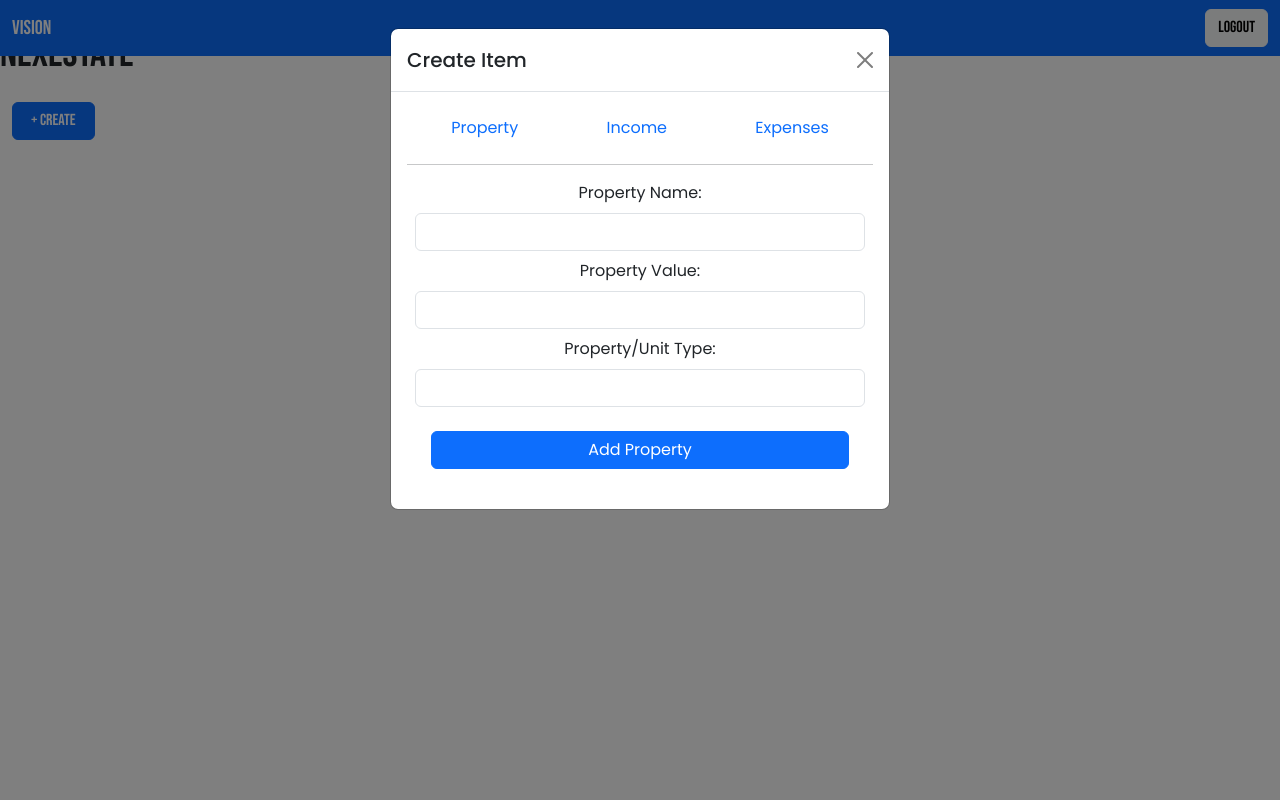
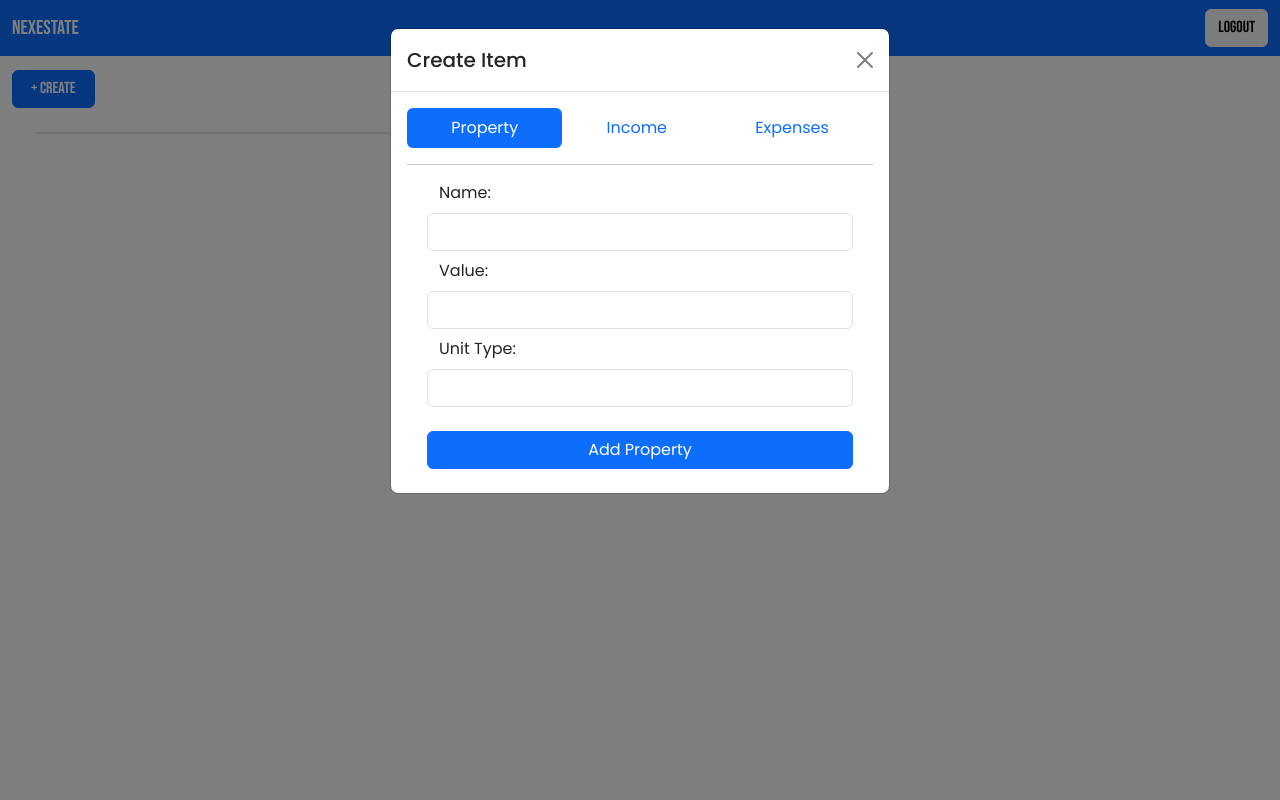
Before and after one commit to Danirali/DanEmuPMS, a Flask app: page /dashboard in a window 1280 px wide, after a click on "+ Create". Run offline with Flask 3, Linux system fonts and the light colour scheme; the visitor is signed in with stand-in values (Sample User, id 1); data that the repository does not hold is empty; some libraries are stand-ins or nearby versions.

Commit message:
updated source files

```diff
--- a/main.py
+++ b/main.py
@@ -109,24 +109,22 @@ def get_expenses():
 @login_required
 def add_expense():
   data = request.json
-  print("Received Data:", data)
-
-  name = data.get('name')
-  amount = data.get('amount')
-  category = data.get('category')
-  property_id = data.get('property_id')
-  extra = data.get('extra')
 
   # Check for missing data
-  if not name or amount is None or not category or property_id is None:
-    return jsonify({"message": "Missing data"}), 400
+  if 'name' not in data or 'amount' not in data or 'category' not in data:
+    return jsonify({"message": "Missing data"},{"data":[data]}), 400
+
+  property_id = data.get('property_id')  # Should be a single ID, not a list
+  extra = data.get('extra', None)  # Optional field
 
   # Create the new expense
-  new_expense = Expense(name=name,
-                        amount=amount,
-                        category=category,
-                        property_id=property_id,
-                        extra=extra)
+  new_expense = Expense(
+      name=data['name'],
+      amount=float(data['amount']),  # Ensure it's a float
+      category=data['category'],
+      property_id=int(property_id),  # Ensure it's an integer
+      extra=extra if isinstance(extra, str) else None  # Convert only if it's a string
+  )
   db.session.add(new_expense)
   db.session.commit()
 
@@ -165,7 +163,7 @@ def add_property():
   data = request.json
 
   if 'name' not in data or 'value' not in data or 'unit' not in data:
-    return jsonify({"message": "Missing data"}), 400
+    return jsonify({"message": "Missing data"},{"data":[data]}), 400
 
   new_property = Property(name=data['name'],
                           value=data['value'],
@@ -203,32 +201,24 @@ def get_income():
   } for income in incomes])
 
 # API Route for adding income
-@app.route('/api/add_income', methods=['POST'])
+@app.route('/api/income/add', methods=['POST'])
 @login_required
 def add_income():
   data = request.json
-  print("Received Data:", data)
 
-  name = data.get('name')
-  amount = data.get('amount')
-  date_str = data.get('date')
-  property_id = data.get('property_id')
-  extra = data.get('extra')
-
-  # Check for missing data
-  if not name or amount is None or not date_str:
-    return jsonify({"message": "Missing data"}), 400
+  if 'name' not in data or 'amount' not in data or 'property_id' not in data:
+    return jsonify({"message": "Missing data"},{"data":[data]}), 400
 
   try:
-    date_obj = datetime.strptime(date_str, "%Y-%m-%d")
+    date_obj = datetime.strptime(data['date'], "%Y-%m-%d")
   except ValueError:
     return jsonify({"message": "Invalid date format. Use YYYY-MM-DD"}), 400
 
-  new_income = Income(name=name,
-                      amount=amount,
+  new_income = Income(name=data['name'],
+                      amount=data['amount'],
                       date=date_obj,
-                      property_id=property_id,
-                      extra=extra)
+                      property_id=data['property_id'],
+                      extra=data['extra'])
   db.session.add(new_income)
   db.session.commit()
 
@@ -240,14 +230,20 @@ def remove_income(income_id):
   income_to_delete = Income.query.get(income_id)
 
   if not income_to_delete:
-    return jsonify({"message": "Expense not found"}), 404
+    return jsonify({"message": "Income not found"}), 404
 
   db.session.delete(income_to_delete)
   db.session.commit()
 
-  return jsonify({"message": "Expense removed successfully!"})
+  return jsonify({"message": "Income removed successfully!"})
 
+@app.route("/api/income/net")
+def net_income():
+    incomes = db.session.query(db.func.sum(Income.amount)).scalar()
+    expenses = db.session.query(db.func.sum(Expense.amount)).scalar()
+    net_income = incomes - expenses
 
+    return jsonify({"income": incomes, "expenses": expenses, "net": net_income})
 
 
 @app.route('/')
@@ -306,9 +302,9 @@ def about_ui():
 
 
 @app.route('/dashboard')
-@login_required  # Protect the dashboard route
 def dashboard():
-  return render_template('dashboard.html')
+    properties = Property.query.all()  # Fetch properties from the database
+    return render_template('dashboard.html', properties=properties)
 
 @app.route('/expenses/add', methods=['GET'])
 @login_required
--- a/static/dashboard.js
+++ b/static/dashboard.js
@@ -1,19 +1,162 @@
-document.addEventListener('DOMContentLoaded', async() => {
-    loadSection('propertiesNav')
+document.addEventListener('DOMContentLoaded', async () => {
+    loadSection('propertyNav');
+    fetchProperties('income_property_id');
+    fetchProperties('expense_property_id');
+
+    try {
+        const response = await fetch("/api/income/net"); // Replace with your API endpoint
+        const data = await response.json();
+
+        const netIncome = data.net_income;
+        const expenses = data.expenses;  // Assuming your API returns expenses too
+
+        const ctx = document.getElementById("netIncome_donut").getContext("2d");
+
+        new Chart(ctx, {
+            type: "doughnut", // Ring chart (donut) type
+            data: {
+                labels: ["Net Income", "Expenses"],
+                datasets: [
+                    {
+                        data: [netIncome, expenses],
+                        backgroundColor: ["#4CAF50", "#FF5252"],
+                        hoverBackgroundColor: ["#66BB6A", "#FF1744"],
+                    },
+                ],
+            },
+            options: {
+                responsive: true,
+                cutout: "60%", // Creates the ring effect
+                plugins: {
+                    legend: { position: "bottom" },
+                },
+            },
+        });
+    } catch (error) {
+        console.error("Error fetching net income data:", error);
+    }
 })
-
-let propertyForm = document.getElementById('propertyForm');
 
 function loadSection(domain) {
     let navOption = document.getElementById(domain);
-    let propertyNav = document.getElementById('propertyNavLabel');
-    let incomeNav = document.getElementById('incomeNavLabel');
-    let expensesNav = document.getElementById('expensesNavLabel');
+    let navOptionLabel = document.getElementById(domain + "Label");
+    navOptions = ['propertyNav', 'incomeNav', 'expensesNav']
 
-    propertyNav.setAttribute('class','flex-sm-fill text-sm-center nav-link')
-    incomeNav.setAttribute('class','flex-sm-fill text-sm-center nav-link')
-    expensesNav.setAttribute('class','flex-sm-fill text-sm-center nav-link')
+    navOptions.forEach(option => {
+        document.getElementById(option).style.display = 'none';
+        document.getElementById(option + "Label").classList.remove('active');
+    });
 
-    navOption.setAttribute('class','flex-sm-fill text-sm-center nav-link active')
+    navOptionLabel.classList.add('active');
     navOption.style.display = 'block';
+
+    document.getElementById('formMessage').innerHTML = '';
+
+    Array.from(document.getElementsByClassName('btn')).forEach(button => {
+        button.classList.remove('bg-success');
+        button.classList.remove('bg-danger');
+    });
 }
+
+async function fetchProperties(element_id) {
+    let response = await fetch("/api/properties");  // Fetch properties from backend
+    let properties = await response.json();
+    let propertyDropdown = document.getElementById(element_id);
+
+    // Clear existing options
+    propertyDropdown.innerHTML = '<option value="">Select a Property</option>';
+
+    // Populate dropdown with property names but store their IDs
+    properties.forEach(property => {
+        let option = document.createElement("option");
+        option.value = property.id;  // Set the property ID as the value
+        option.textContent = property.name;  // Show the property name
+        propertyDropdown.appendChild(option);
+    });
+
+
+}
+
+document.getElementById("incomeForm").addEventListener("submit", async function (event) {
+    event.preventDefault();
+
+    let name = document.getElementById("incomeName").value;
+    let amount = document.getElementById("incomeAmount").value;
+    let date = document.getElementById("income_date").value;
+    let property_id = document.getElementById("income_property_id").value;
+    let extra = document.getElementById("income_extra").value;
+
+    let response = await fetch("/api/income/add", {
+        method: "POST",
+        headers: {
+            "Content-Type": "application/json"
+        },
+        body: JSON.stringify({ name, amount, date, property_id, extra })
+    });
+
+    let result = await response.json();
+
+    if (response.ok) {
+        document.getElementById("incomeSubmitBtn").classList.add('bg-success');
+        document.getElementById("incomeForm").reset();
+    } else {
+        document.getElementById("incomeSubmitBtn").classList.add('bg-danger');
+    }
+});
+
+document.getElementById("propertyForm").addEventListener("submit", async function (event) {
+    event.preventDefault();
+
+    let name = document.getElementById("name").value;
+    let value = document.getElementById("value").value;
+    let unit = document.getElementById("unit").value;
+
+    let response = await fetch("/api/properties/add", {
+        method: "POST",
+        headers: {
+            "Content-Type": "application/json"
+        },
+        body: JSON.stringify({ name, value, unit })
+    });
+
+    let result = await response.json();
+
+    if (response.ok) {
+        document.getElementById("propertySubmitBtn").classList.add('bg-success');
+        document.getElementById("propertyForm").reset();
+    } else {
+        document.getElementById("incomeSubmitBtn").classList.add('bg-danger');
+    }
+});
+
+
+
+document.getElementById("expenseForm").addEventListener("submit", async function (event) {
+    event.preventDefault();
+
+    let name = document.getElementById("expenseName").value;
+    let amount = document.getElementById("expenseAmount").value;
+    let category = document.getElementById("category").value;
+    let property_id = document.getElementById("expense_property_id").value;
+    let extra = document.getElementById("expense_extra").value;
+
+
+    try {
+        let response = await fetch("/api/expenses/add", {
+            method: "POST",
+            headers: { "Content-Type": "application/json" },
+            body: JSON.stringify({ name, amount, category, property_id, extra })
+        });
+
+        let result = await response.json();
+
+        if (response.ok) {
+            document.getElementById("expenseSubmitBtn").classList.add('bg-success');
+            document.getElementById("expenseForm").reset();
+        } else {
+            document.getElementById("incomeSubmitBtn").classList.add('bg-danger');
+        }
+    } catch (error) {
+        document.getElementById("formMessage").textContent = "Error: Could not add expense.";
+    }
+});
--- a/templates/dashboard.html
+++ b/templates/dashboard.html
@@ -1,33 +1,25 @@
 <!DOCTYPE HTML>
 <html lang="en-GB">
+
 <head>
   <meta charset="UTF-8" />
   <meta name="viewport" content="width=device-width, initial-scale=1.0" />
-    <title>Dashboard - Landlord Vision</title>
-    <link rel= "stylesheet" type= "text/css" href= "{{ url_for('static', filename='styles.css') }}">
-    <link
-      href="https://cdn.jsdelivr.net/npm/bootstrap@5.3.0-alpha1/dist/css/bootstrap.min.css"
-      rel="stylesheet"
-    />
+  <title>Dashboard - NexEstate</title>
+  <link rel="stylesheet" type="text/css" href="{{ url_for('static', filename='styles.css') }}">
+  <link href="https://cdn.jsdelivr.net/npm/bootstrap@5.3.0-alpha1/dist/css/bootstrap.min.css" rel="stylesheet" />
   <link rel="preconnect" href="https://fonts.googleapis.com">
   <link rel="preconnect" href="https://fonts.gstatic.com" crossorigin>
   <link href="https://fonts.googleapis.com/css2?family=Bebas+Neue&display=swap" rel="stylesheet">
 </head>
+
 <body class="font-primary">
   <main>
     <header>
       <nav class="navbar navbar-expand-lg navbar-dark bg-primary fixed-top">
         <div class="container-fluid">
-            <a class="navbar-brand" href="#">Vision</a>
-            <button
-              class="navbar-toggler"
-              type="button"
-              data-bs-toggle="collapse"
-              data-bs-target="#navbarNav"
-              aria-controls="navbarNav"
-              aria-expanded="false"
-              aria-label="Toggle navigation"
-            >
+          <a class="navbar-brand" href="/">NexEstate</a>
+          <button class="navbar-toggler" type="button" data-bs-toggle="collapse" data-bs-target="#navbarNav"
+            aria-controls="navbarNav" aria-expanded="false" aria-label="Toggle navigation">
             <span class="navbar-toggler-icon"></span>
           </button>
           <div class="collapse navbar-collapse" id="navbarNav">
@@ -42,111 +34,188 @@
         </div>
       </nav>
     </header>
-      <h1>NexEstate</h1>
+    <div class="mb-3">.</div>
 
     <!-- Main Start -->
-      <div class="container-fluid mt-4">
+    <div class="container-fluid">
       <div class="row">
         <div class="col-sm-1">
-            <button class="container-fluid btn btn-primary"
-            id="createBtn"
-            class="btn btn-light"
-            data-bs-toggle="modal"
+          <button class="container-fluid btn btn-primary" id="createBtn" class="btn btn-light" data-bs-toggle="modal"
             data-bs-target="#createModal">+ Create</button>
         </div>
       </div>
     </div>
 
-      <div
-        class="modal fade font-poppins"
-        id="createModal"
-        tabindex="-1"
-        aria-labelledby="createModalLabel"
-        aria-hidden="true"
-      >
+    <div class="modal fade font-poppins" id="createModal" tabindex="-1" aria-labelledby="createModalLabel"
+      aria-hidden="true">
       <div class="modal-dialog">
         <div class="modal-content">
           <div class="modal-header">
             <h5 class="modal-title" id="createModalLabel">Create Item</h5>
-              <button
-                type="button"
-                class="btn-close"
-                data-bs-dismiss="modal"
-                aria-label="Close"
-              ></button>
+            <button type="button" class="btn-close" data-bs-dismiss="modal" aria-label="Close"></button>
           </div>
-            <div class="modal-body" onload="loadSection('propertiesNav')">
+          <div class="modal-body" onload="loadSection('propertyNav')">
             <nav class="nav nav-pills flex-column flex-sm-row">
-                <a class="flex-sm-fill text-sm-center nav-link active" id="propertyNavLabel" onclick="loadSection('propertiesNav')" href="#">Property</a>
-                <a class="flex-sm-fill text-sm-center nav-link" id="incomeNavLabel" href="#" onclick="loadSection('incomeNav')">Income</a>
-                <a class="flex-sm-fill text-sm-center nav-link" id="expensesNavLabel" href="#" onclick="loadSection('expensesNav')">Expenses</a>
+              <a class="flex-sm-fill text-sm-center nav-link active" id="propertyNavLabel"
+                onclick="loadSection('propertyNav')" href="#">Property</a>
+              <a class="flex-sm-fill text-sm-center nav-link" id="incomeNavLabel" href="#"
+                onclick="loadSection('incomeNav')">Income</a>
+              <a class="flex-sm-fill text-sm-center nav-link" id="expensesNavLabel" href="#"
+                onclick="loadSection('expensesNav')">Expenses</a>
             </nav>
             <hr>
-              <div class="container" id="propertiesNav" style="display: none;">
+            <div class="container" id="propertyNav" style="display: none;">
               <form id="propertyForm">
                 <div class="row m-2">
-                    <label class="form-label" for="name">Property Name:</label>
+                  <label class="form-label" for="name">Name:</label>
                   <input class="form-control" type="text" id="name" name="name" required>
                 </div>
                 <div class="row m-2">
-                    <label class="form-label" for="value">Property Value:</label>
+                  <label class="form-label" for="value">Value:</label>
                   <input class="form-control" type="number" id="value" name="value" required>
                 </div>
                 <div class="row m-2">
-                    <label class="form-label" for="unit">Property/Unit Type:</label>
+                  <label class="form-label" for="unit">Unit Type:</label>
                   <input class="form-control" type="text" id="unit" name="unit" required>
                 </div>
-                  <div class="row m-4">
-                    <button class="btn btn-primary" type="submit">Add Property</button>
+                <div class="row m-2 mt-4">
+                  <button class="btn btn-primary" type="submit" id="propertySubmitBtn">Add Property</button>
                 </div>
               </form>
             </div>
             <div class="container" id="incomeNav" style="display: none;">
               <form id="incomeForm">
                 <div class="row m-2">
-                    <label class="form-label" for="name">Property Name:</label>
-                    <input class="form-control" type="text" id="name" name="name" required>
+                  <label class="form-label" for="name">Name:</label>
+                  <input class="form-control" type="text" id="incomeName" name="name" required>
                 </div>
                 <div class="row m-2">
-                    <label class="form-label" for="value">Property Value:</label>
-                    <input class="form-control" type="number" id="value" name="value" required>
+                  <label class="form-label" for="amount">Amount:</label>
+                  <input class="form-control" type="number" id="incomeAmount" name="amount" required>
                 </div>
                 <div class="row m-2">
-                    <label class="form-label" for="unit">Property/Unit Type:</label>
-                    <input class="form-control" type="text" id="unit" name="unit" required>
+                  <label class="form-label" for="date">Date:</label>
+                  <input class="form-control" type="date" id="income_date" name="date" required>
                 </div>
-                  <div class="row m-4">
-                    <button class="btn btn-primary" type="submit">Add Property</button>
+                <div class="row m-2">
+                  <label class="form-label" for="property_id">Select Property:</label>
+                  <select onselect="" onclick="" class="form-select" id="income_property_id" name="property_id"
+                    required>
+                    <option value="">Loading properties...</option>
+                  </select>
+                </div>
+                <div class="row m-2 text-center">
+                  <div class="col-sm">
+                    <a class="btn btn-primary" data-bs-toggle="collapse" href="#extra-info-collapse" role="button"
+                      aria-expanded="false" aria-controls="extra-info-collapse">Extra Options</a>
+                  </div>
+                </div>
+                <div class="collapse" id="extra-info-collapse">
+                  <div class="row m-2">
+                    <label class="form-label" for="extra">Comments:</label>
+                    <input class="form-control" placeholder="Tenant Name/Additional Comments" type="text"
+                      id="income_extra" name="extra">
+                    </input>
+                  </div>
+                </div>
+                <div class="row m-2 mt-4">
+                  <button class="btn btn-primary" type="submit" id="incomeSubmitBtn">Add Income</button>
                 </div>
               </form>
             </div>
             <div class="container" id="expensesNav" style="display: none;">
-                <form id="expensesForm">
+              <form id="expenseForm">
                 <div class="row m-2">
-                    <label class="form-label" for="name">Property Name:</label>
-                    <input class="form-control" type="text" id="name" name="name" required>
+                  <label class="form-label" for="name">Name:</label>
+                  <input class="form-control" type="text" id="expenseName" name="name" required>
                 </div>
                 <div class="row m-2">
-                    <label class="form-label" for="value">Property Value:</label>
-                    <input class="form-control" type="number" id="value" name="value" required>
+                  <label class="form-label" for="amount">Amount:</label>
+                  <input class="form-control" type="number" id="expenseAmount" name="amount" required>
                 </div>
                 <div class="row m-2">
-                    <label class="form-label" for="unit">Property/Unit Type:</label>
-                    <input class="form-control" type="text" id="unit" name="unit" required>
+                  <label class="form-label" for="category">Category:</label>
+                  <select onselect="" onclick="" class="form-select" id="category" name="category" required>
+                    <option value="Maintenance">Maintenance</option>
+                    <option value="Utilities">Utilities</option>
+                    <option value="Insurance">Insurance</option>
+                    <option value="Property Taxes">Property Taxes</option>
+                    <option value="Other">Other</option>
+                  </select>
                 </div>
-                  <div class="row m-4">
-                    <button class="btn btn-primary" type="submit">Add Property</button>
+                <div class="row m-2">
+                  <label class="form-label" for="property_id">Select Property:</label>
+                  <select onselect="" onclick="" class="form-select" id="expense_property_id" name="property_id"
+                    required>
+                    <option value="">Loading properties...</option>
+                  </select>
+                </div>
+                <div class="row m-2 text-center">
+                  <div class="col-sm">
+                    <a class="btn btn-primary" data-bs-toggle="collapse" href="#extra-info-collapse" role="button"
+                      aria-expanded="false" aria-controls="extra-info-collapse">Extra Options</a>
+                  </div>
+                </div>
+                <div class="collapse" id="extra-info-collapse">
+                  <div class="row m-2">
+                    <label class="form-label" for="extra">Comments:</label>
+                    <input class="form-control" placeholder="Tenant Name/Additional Comments" type="text"
+                      id="expense_extra" name="extra">
+                    </input>
+                  </div>
+                </div>
+                <div class="row m-2 mt-4">
+                  <button class="btn btn-primary" type="submit" id="expenseSubmitBtn">Add Expense</button>
                 </div>
               </form>
             </div>
+            <p class="m-2" id="formMessage"></p>
           </div>
+        </div>
+      </div>
+    </div>
+    <div class="container-fluid">
+      <div class="row m-4">
+        <div class="col-md-4 rounded border">
+          <div id="netIncome_donut" class="container-fluid"></div>
         </div>
       </div>
     </div>
   </main>
   <script src="{{ url_for('static', filename='dashboard.js') }}"></script>
+  <script type="text/javascript" src="https://www.gstatic.com/charts/loader.js"></script>
+
   <!-- Bootstrap JS (CDN) and Popper.js (required for Bootstrap's components) -->
   <script src="https://cdn.jsdelivr.net/npm/@popperjs/core@2.11.6/dist/umd/popper.min.js"></script>
   <script src="https://cdn.jsdelivr.net/npm/bootstrap@5.3.0-alpha1/dist/js/bootstrap.min.js"></script>
+  <script>google.charts.load("current", { packages: ["corechart"] });
+    google.charts.setOnLoadCallback(fetchData);
+
+    async function fetchData() {
+      try {
+        const response = await fetch("/api/income/net");
+        const data = await response.json();
+        drawChart(data.income, data.expenses);
+      } catch (error) {
+        console.error("Error fetching data:", error);
+      }
+    }
+
+    function drawChart(income, expenses) {
+      var chartData = google.visualization.arrayToDataTable([
+        ['Category', 'Amount'],
+        ['Income', income],
+        ['Expenses', expenses]
+      ]);
+
+      var options = {
+        title: 'Net Income',
+        pieHole: 0.4
+      };
+
+      var chart = new google.visualization.PieChart(document.getElementById('netIncome_donut'));
+      chart.draw(chartData, options);
+    }</script>
 </body>
+
 </html>
```
Lines whose indentation alone changed are shown as unchanged.
